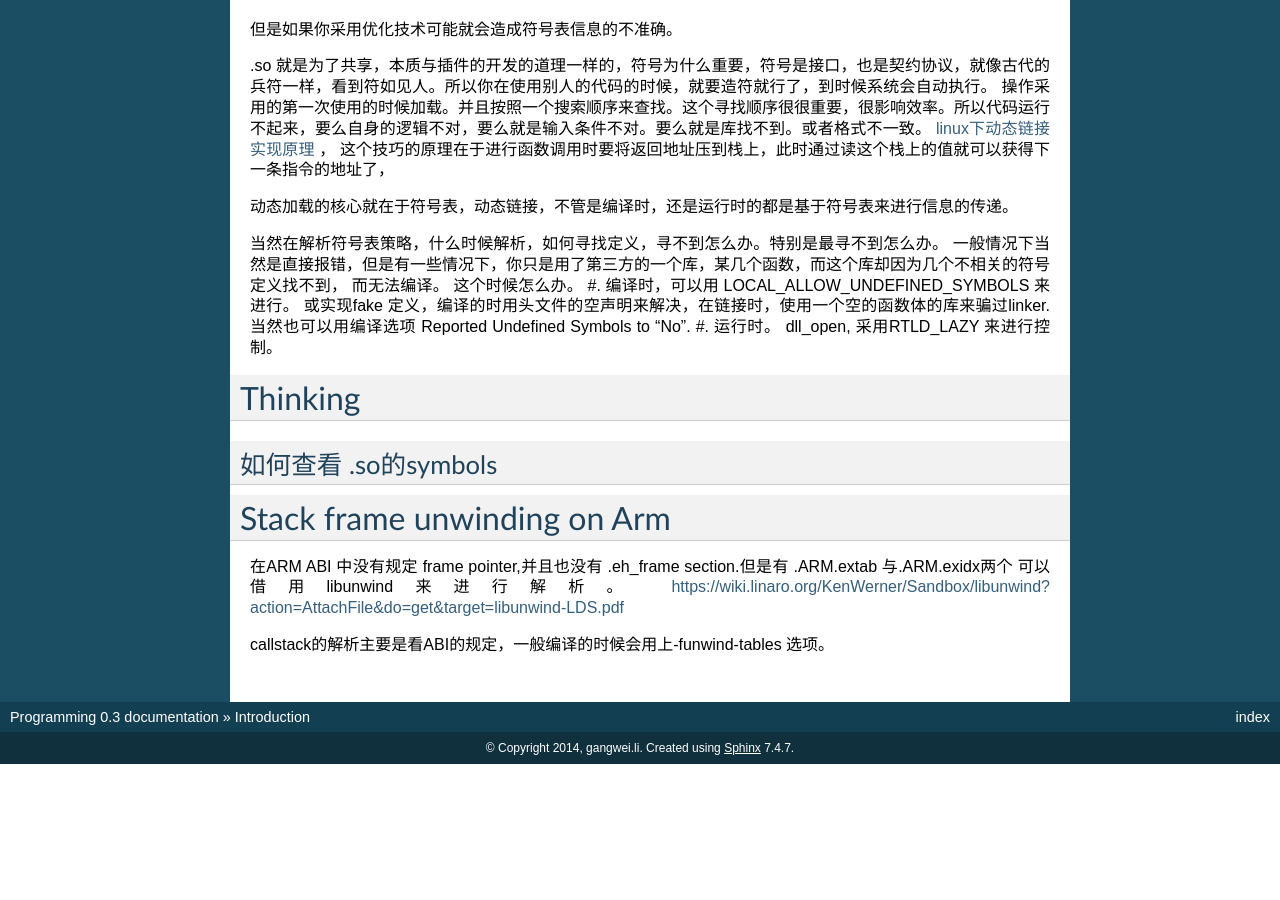
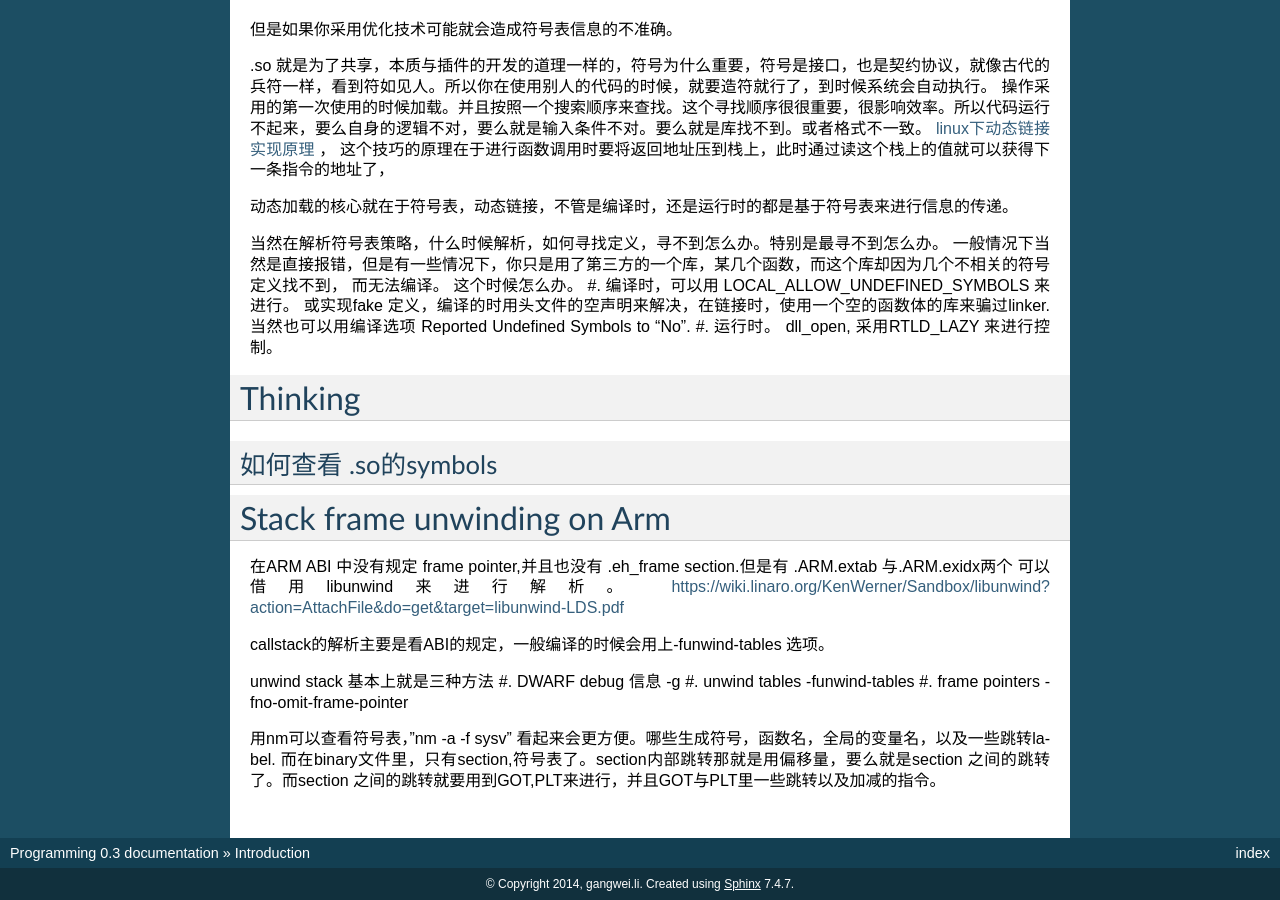
Before and after one commit to gwli/Programming, a Sphinx documentation site: the page built from source/content/Stage_2/SymbolTable.rst, in a window 1280 px wide and 900 px high, scrolled down 594 px. Built offline with Sphinx 7.4.7, drawn with Linux system fonts in a browser that asks for light colours; before the commit the page ends 1358 px from its top, so only the background shows below that.

Commit message:
unwind 的原理

```diff
--- a/source/content/Stage_2/SymbolTable.rst
+++ b/source/content/Stage_2/SymbolTable.rst
@@ -51,3 +51,12 @@ Stack frame unwinding on Arm
 https://wiki.linaro.org/KenWerner/Sandbox/libunwind?action=AttachFile&do=get&target=libunwind-LDS.pdf
 
 callstack的解析主要是看ABI的规定，一般编译的时候会用上-funwind-tables 选项。
+
+unwind stack 基本上就是三种方法
+#. DWARF debug 信息   -g
+#. unwind tables  -funwind-tables
+#. frame pointers -fno-omit-frame-pointer
+
+用nm可以查看符号表，"nm -a -f sysv" 看起来会更方便。哪些生成符号，函数名，全局的变量名，以及一些跳转label.
+而在binary文件里，只有section,符号表了。section内部跳转那就是用偏移量，要么就是section 之间的跳转了。而section
+之间的跳转就要用到GOT,PLT来进行，并且GOT与PLT里一些跳转以及加减的指令。
```
